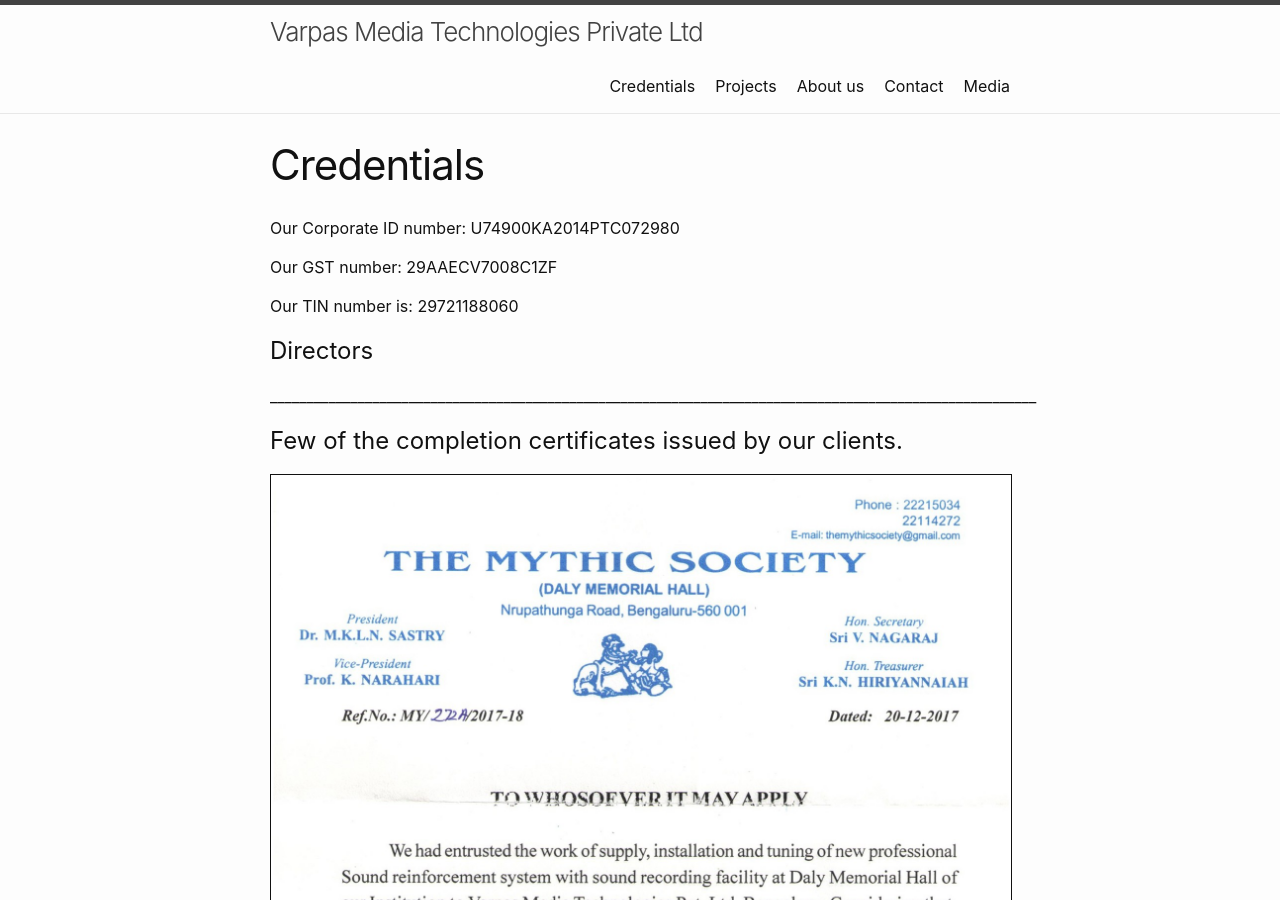
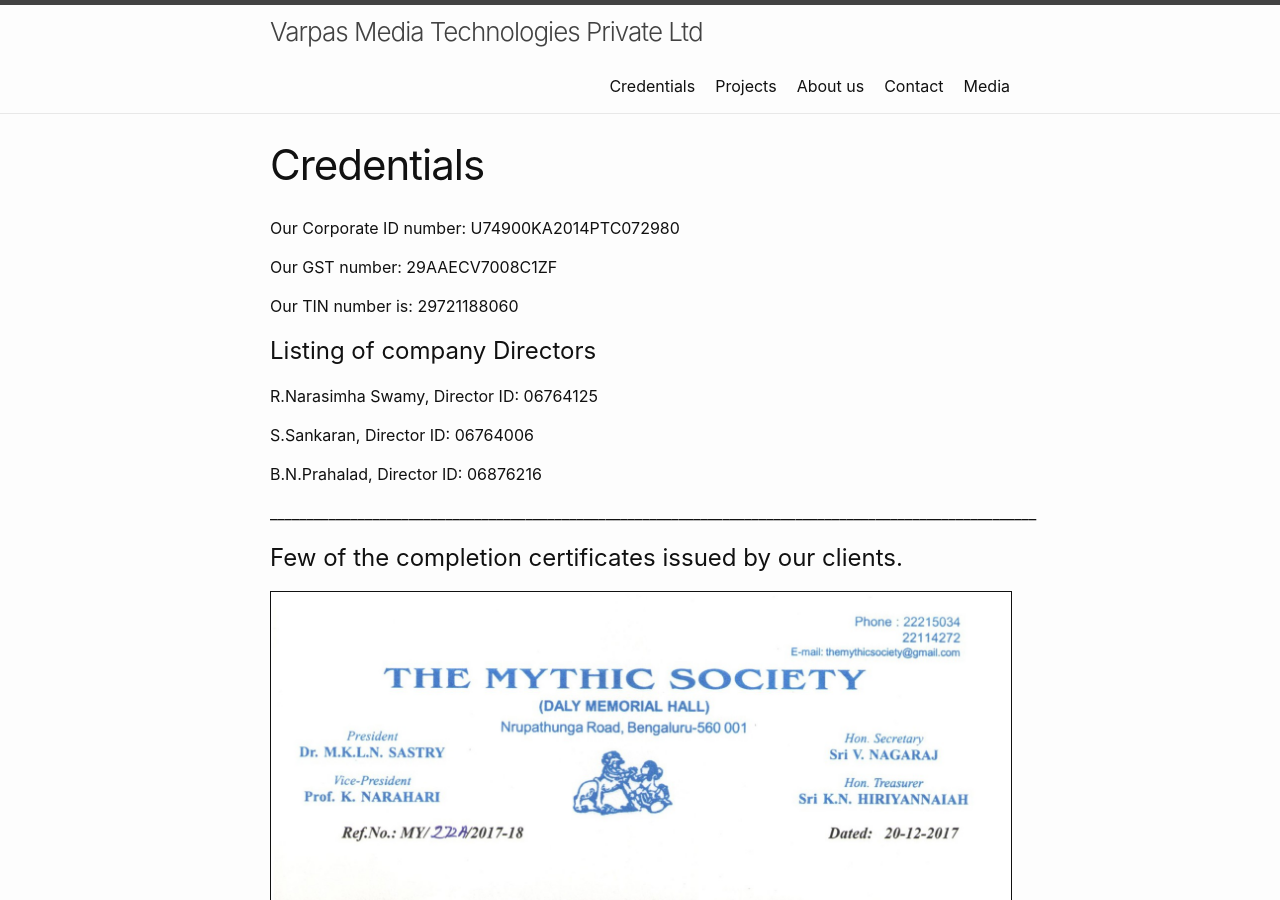
Before and after one commit to VarpasMedia/VarpasMedia.github.io, a Jekyll site: the page built from Credentials.md, in a window 1280 px wide and 900 px high. Built offline with Jekyll 4.4.1, drawn with Linux system fonts in a browser that asks for light colours; our own code applies the rules of GitHub Pages for plain Markdown files.

Commit message:
Update Credentials.md

```diff
--- a/Credentials.md
+++ b/Credentials.md
@@ -8,11 +8,15 @@ permalink: /Credentials/
 
 <p> Our Corporate ID number: U74900KA2014PTC072980 </p>
 
-<p>Our GST number: 29AAECV7008C1ZF </p>
+<p> Our GST number: 29AAECV7008C1ZF </p>
 
 <p> Our TIN number is: 29721188060 </p>
 
-<h1> Directors </h1>
+<h1> Listing of company Directors </h1>
+
+<p> R.Narasimha Swamy, Director ID: 06764125</p>
+<p> S.Sankaran, Director ID: 06764006</p>
+<p> B.N.Prahalad, Director ID: 06876216</p>
 
 
 <p> _________________________________________________________________________________________________________ </p>
```
